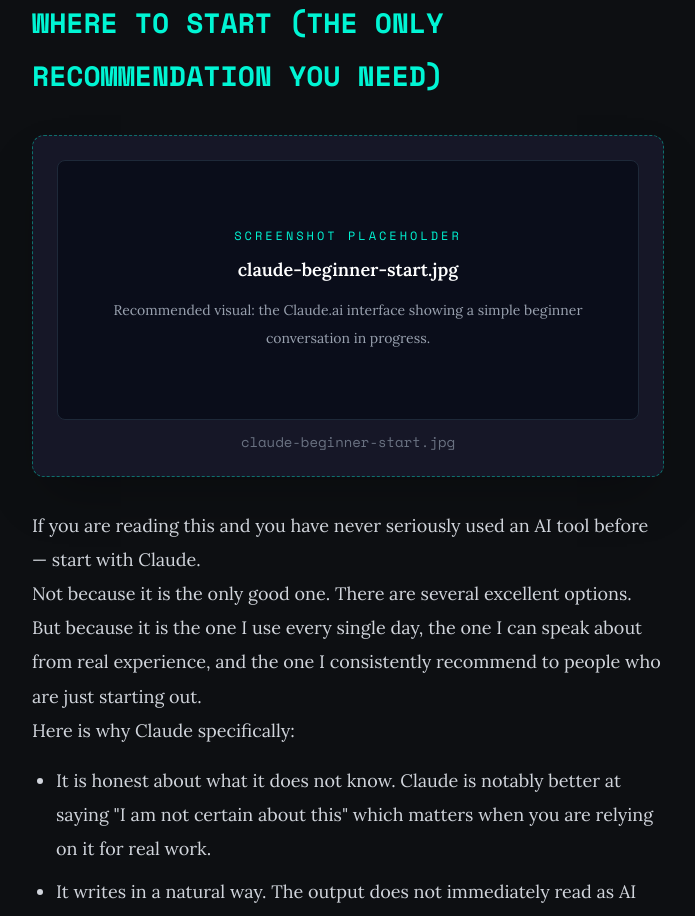
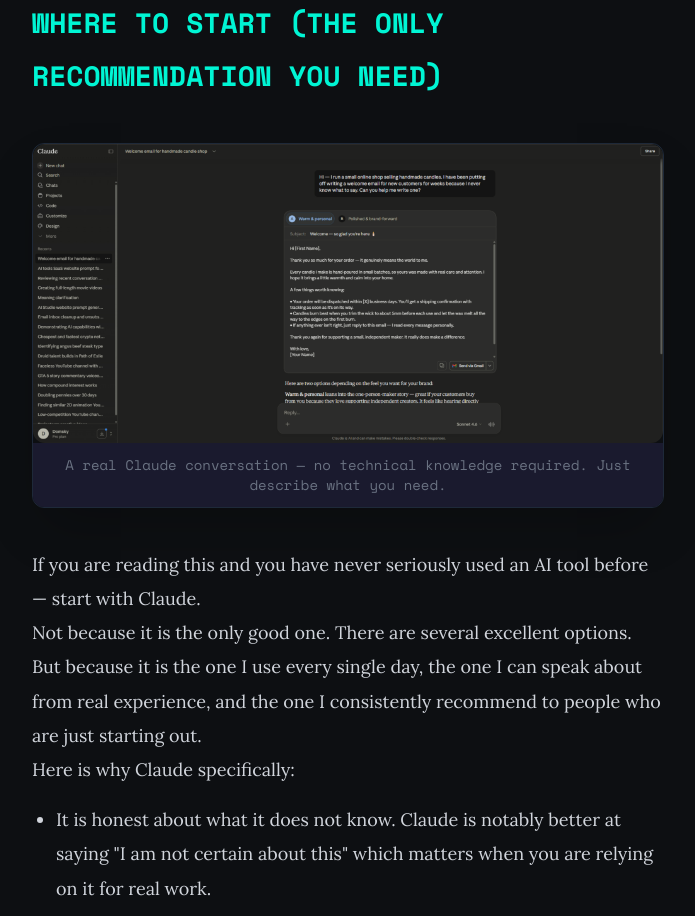
Before and after one commit to domskysolutions-collab/domskysolutions.com, a React (Vite) app: page /blog/you-dont-need-to-be-technical-to-use-ai in a window 1280 px wide. Shown: the part 4560-5476 px from the top of the page, without its empty margins (292-987 px from the left). Built offline with nearby package versions, Linux system fonts and the light colour scheme.

Commit message:
Update BlogPost6.tsx

```diff
--- a/src/pages/blog/BlogPost6.tsx
+++ b/src/pages/blog/BlogPost6.tsx
@@ -366,10 +366,22 @@
           >
             <H2 id="where-to-start">WHERE TO START (THE ONLY RECOMMENDATION YOU NEED)</H2>
 
-            <ScreenshotPlaceholder
-              filename="claude-beginner-start.jpg"
-              description="Recommended visual: the Claude.ai interface showing a simple beginner conversation in progress."
-            />
+            <div className="my-10 rounded-xl overflow-hidden border border-gray-800 shadow-2xl">
+              <img
+                src="/images/screenshots/claude-beginner-start.jpg"
+                alt="Claude AI interface showing a beginner conversation in progress"
+                className="w-full"
+                style={{
+                  display: 'block',
+                  height: 'auto',
+                  borderRadius: '12px',
+                  filter: 'brightness(0.95) contrast(0.97)',
+                }}
+              />
+              <p className="text-gray-500 text-sm font-mono text-center py-3 bg-brand-surface">
+                A real Claude conversation — no technical knowledge required. Just describe what you need.
+              </p>
+            </div>
 
             <p>
               If you are reading this and you have never seriously used an AI tool before — start with Claude.
```
